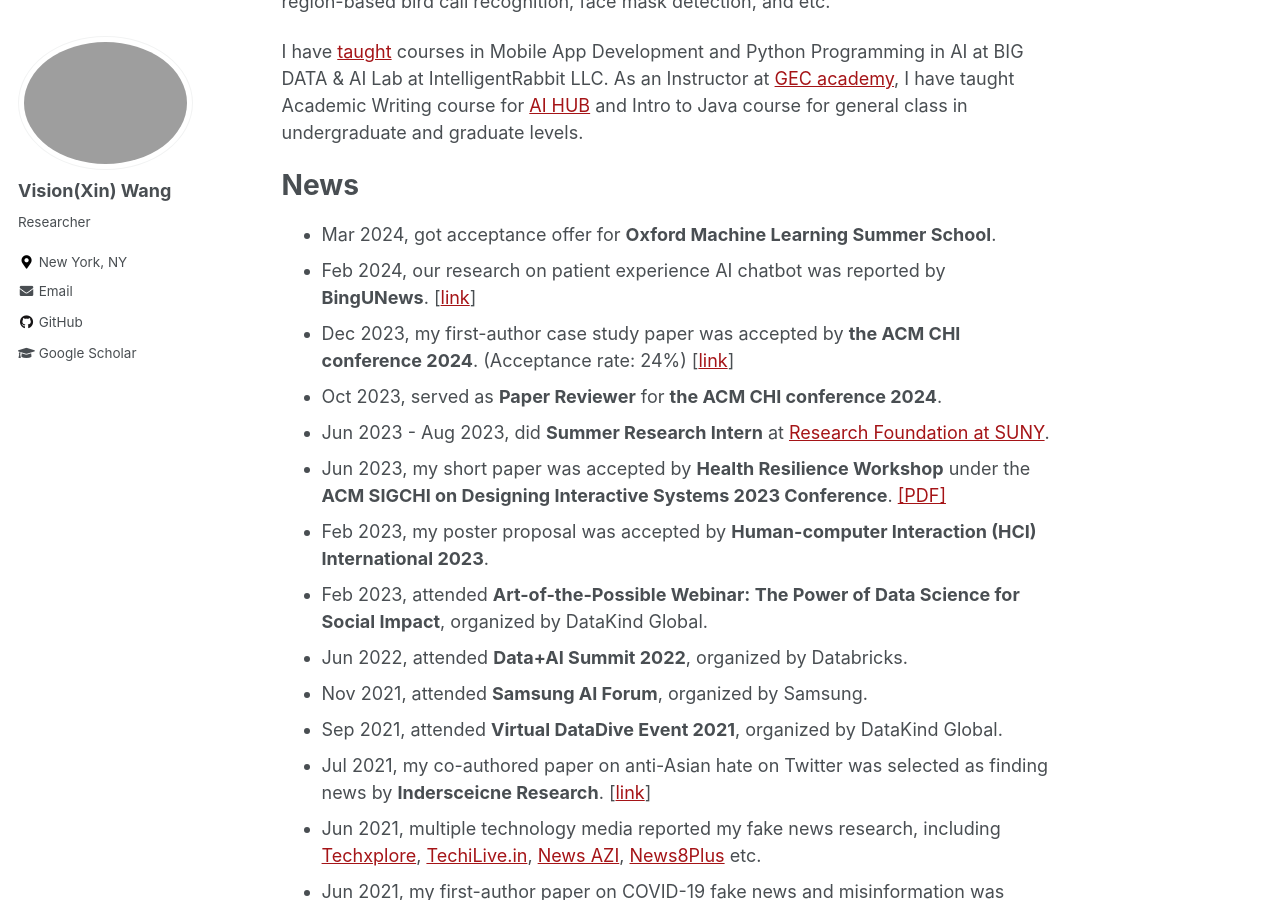
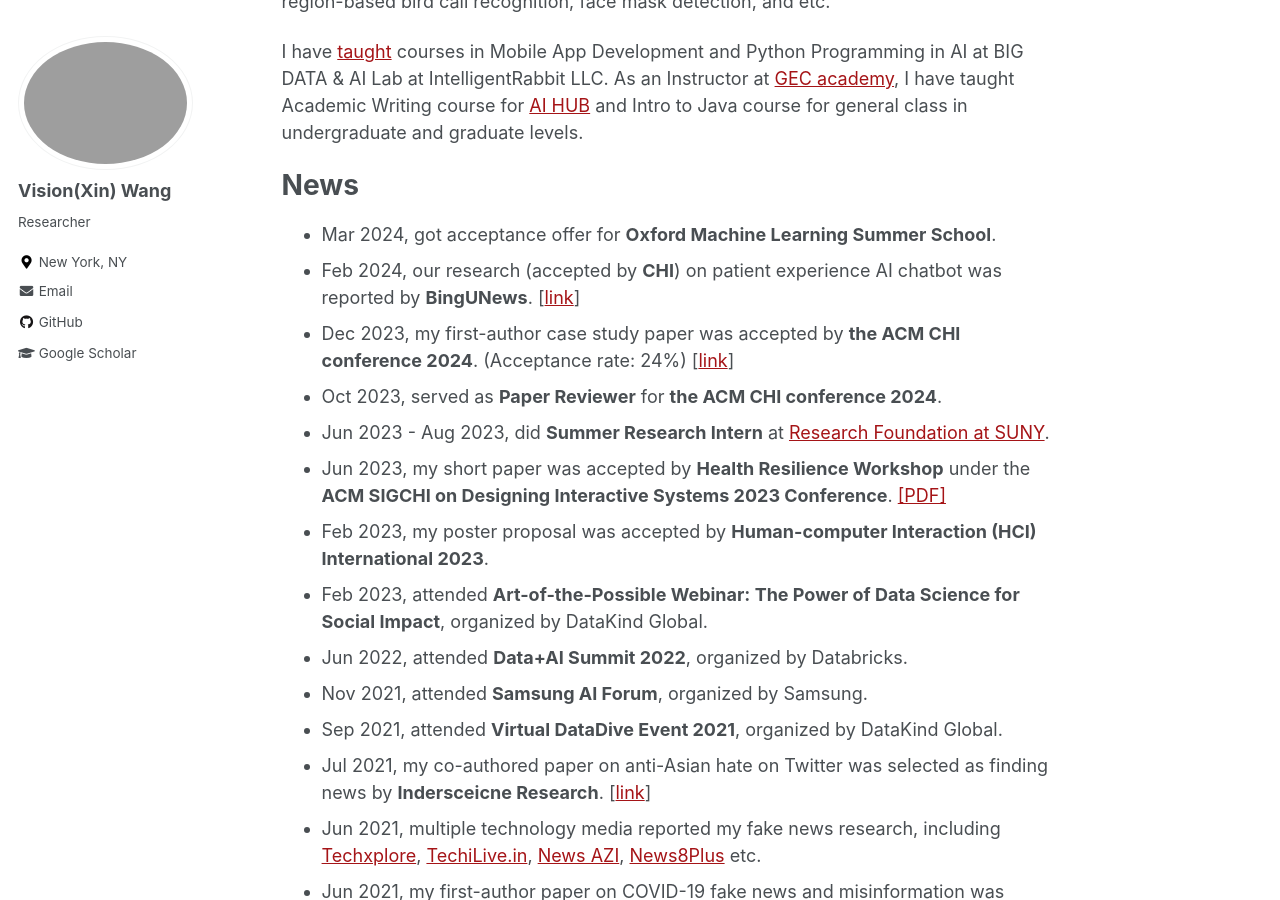
Before and after one commit to xin-wang-kr/xin-wang-kr.github.io, a Jekyll site: the page built from _pages/about.md, in a window 1280 px wide and 900 px high, scrolled down 655 px. Built offline with Jekyll 4.4.1, drawn with Linux system fonts in a browser that asks for light colours.

Commit message:
Update about.md

```diff
--- a/_pages/about.md
+++ b/_pages/about.md
@@ -27,7 +27,7 @@
 
 # News
 * Mar 2024, got acceptance offer for __Oxford Machine Learning Summer School__.
-* Feb 2024, our research on patient experience AI chatbot was reported by __BingUNews__. [[link](https://www.binghamton.edu/news/story/4765/watson-graduate-students-implement-ai-in-healthcare-practice-as-final-project)]
+* Feb 2024, our research (accepted by __CHI__) on patient experience AI chatbot was reported by __BingUNews__. [[link](https://www.binghamton.edu/news/story/4765/watson-graduate-students-implement-ai-in-healthcare-practice-as-final-project)]
 * Dec 2023, my first-author case study paper was accepted by __the ACM CHI conference 2024__. (Acceptance rate: 24%) [[link](https://xin-wang-kr.github.io/px-collection-AI-chatbot/)]
 * Oct 2023, served as __Paper Reviewer__ for __the ACM CHI conference 2024__.
 * Jun 2023 - Aug 2023, did __Summer Research Intern__ at [Research Foundation at SUNY](https://www.rfsuny.org/).
```
